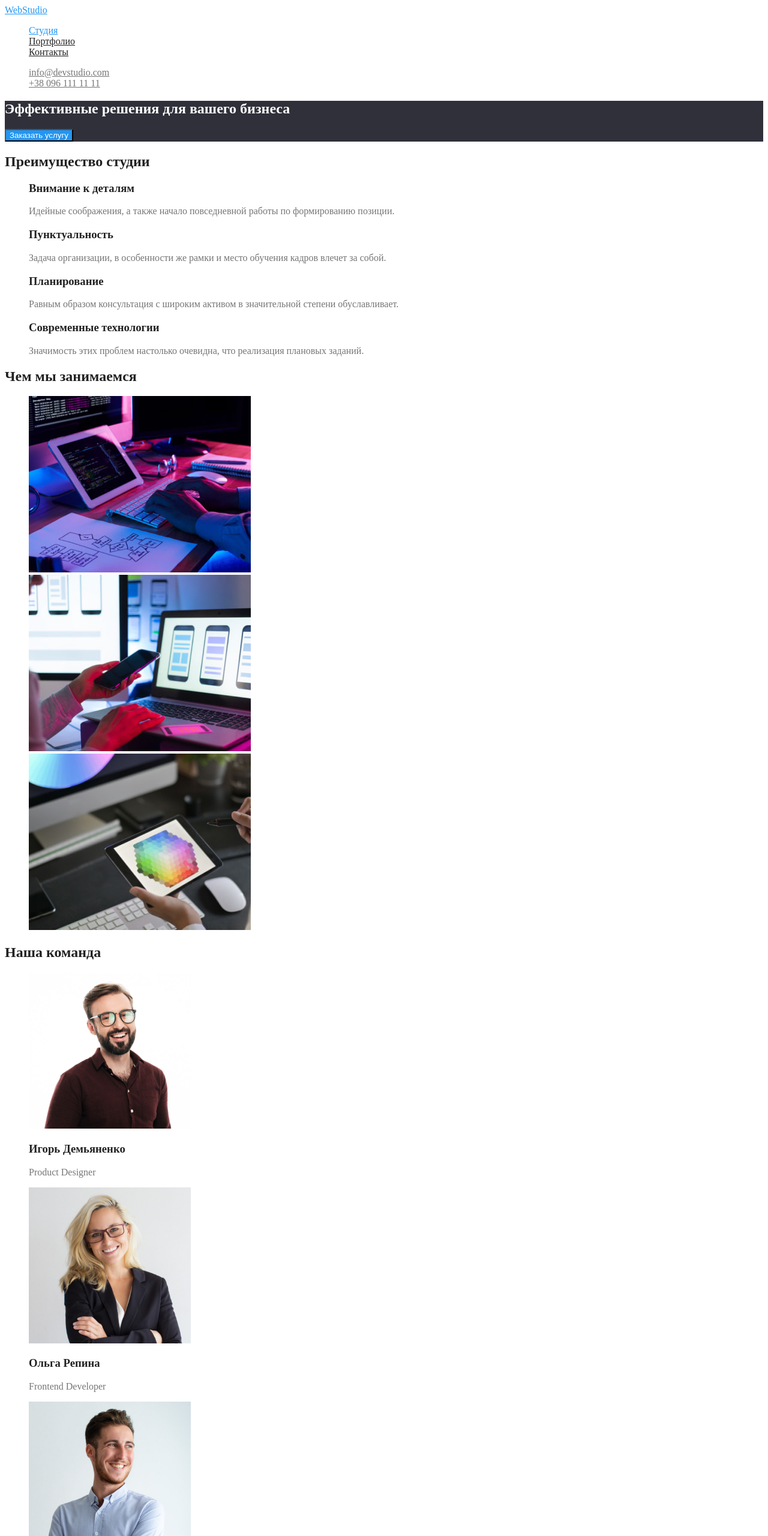
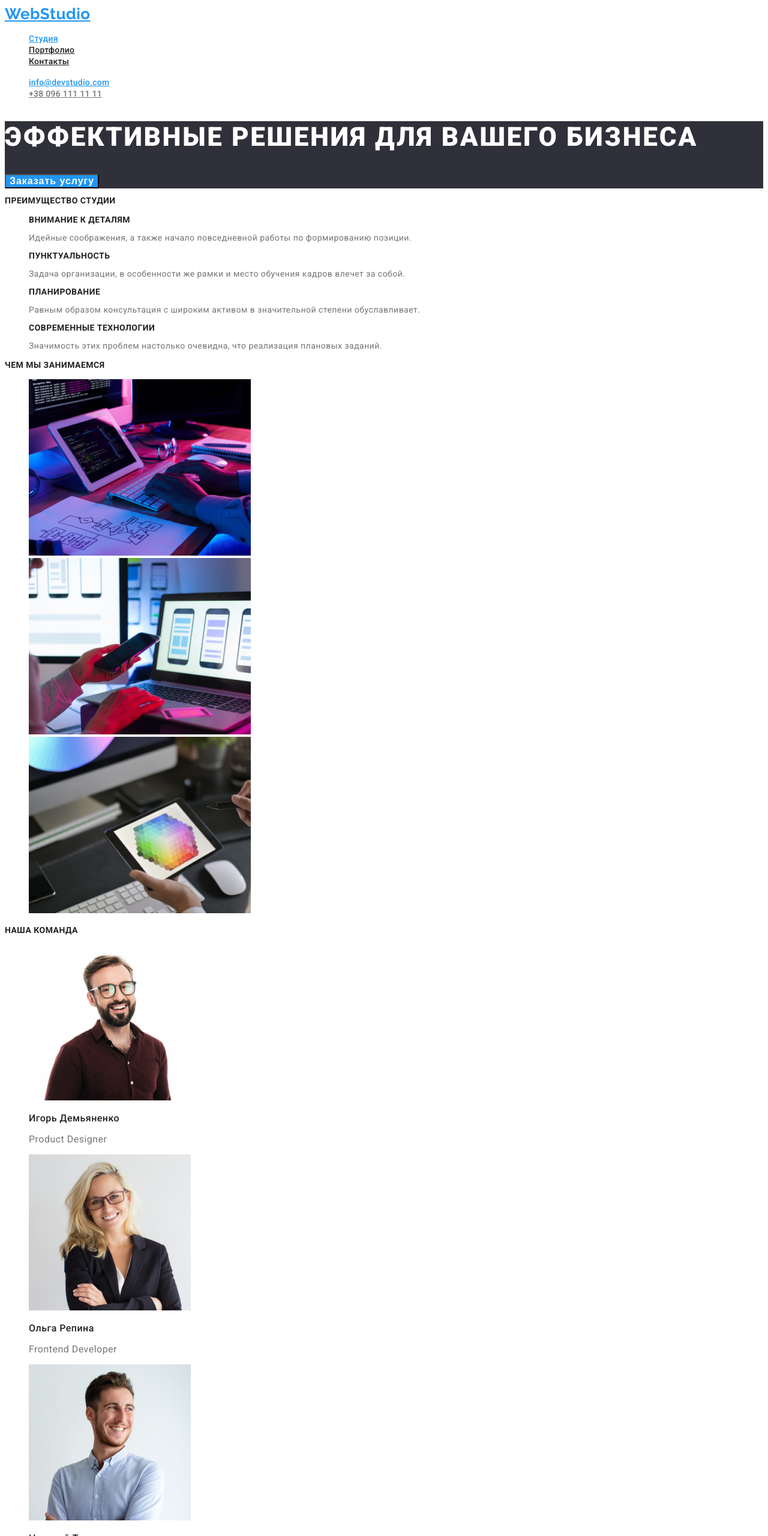
Before and after one commit to marynamozharivska/hw-2, a plain HTML site: page index.html in a window 1280 px wide. Shown: the top 2560 px of the page at 60% size. Drawn offline with Linux system fonts and the light colour scheme.

Commit message:
added css studio

```diff
--- a/css/styles.css
+++ b/css/styles.css
@@ -16,6 +16,8 @@
 body{
     color:var(--primary-text-color);
     background-color: #FFFFFF;
+    font-family: Roboto, sans-serif;
+    letter-spacing: 0.03em;
 }
 .list{
     list-style: none;
@@ -24,12 +26,20 @@ body{
 /* шапка */
  .logo {
     color: #2196F3;
- }
+    font-family: Raleway;
+    font-size: 26px;
+    line-height: 1,19;
+}
+
  /* cтілізація site-nav переробити*/
-
 .site-nav-link{
     color:var(--title-text-color);
+    font-weight: 500;
+    font-size: 14px;
+    line-height: 1,14;
+    letter-spacing: 0.02em;
 }
+
 .site-nav-link:hover,
 .site-nav-link:focus{
     color: rgba(33, 150, 243, 1);
@@ -41,7 +51,20 @@ body{
 
 .contact-nav-link{
     color:var(--primary-text-color);
+    font-weight: 500;
+    font-size: 14px;
+    line-height: 1,14;
+    letter-spacing: 0.02em;
  }
+
+ .contact-nav-link:hover,
+ .contact-nav-link:focus{
+     color: rgba(33, 150, 243, 1);
+ }
+
+ .contact-nav-link.current{
+    color: rgba(33, 150, 243, 1);
+}
  /* main */
  /* hero */
 
@@ -49,26 +72,64 @@ body{
  background-color:rgba(47, 48, 58, 1);
 }
 .hero-title{
- color:var(--acent-color);
+    color:var(--acent-color);
+    font-weight: 900;
+    font-size: 44px;
+    line-height: 1,36;
+    letter-spacing: 0.06em;
+    text-transform: uppercase;
 }
 
 .hero-button{
-color:var(--acent-color);
-background-color: rgba(33, 150, 243, 1);
+    color:var(--acent-color);
+    background-color: rgba(33, 150, 243, 1);
+    font-weight: 700;
+    font-size: 16px;
+    line-height: 1,88;
+    letter-spacing: 0.06em;
 }
+
+/* Заголовок для ассистивных технологий та filter,  в портфолио - наши работы, фильтры, проекты
+.visually-hidden{
+visibility: hidden;
+}
+*/
 
 .section-title {
     color:var(--title-text-color);
+    font-weight: 700;
+    font-size: 14px;
+    line-height: 1,14;
+    text-transform: uppercase;
 }
 
 /* features */
 .feature-list .feature-title{
     color:var(--title-text-color);
+    font-weight: 700;
+    font-size: 14px;
+    line-height: 1,14;
+    text-transform: uppercase;
 }
+.feature-list .feature-text{
+    color:var(--primary-text-color);
+    font-weight: 400;
+    font-size: 14px;
+    line-height: 1,71;
+}
+
 /* staff*/
 .staff-list .staff-title{
     color:var(--title-text-color);
+    font-weight: 500;
+    font-size: 16px;
+    line-height: 1,19;
 }
 
-
+.staff-list .staff-prof{
+    color:var(--primary-text-color);
+    font-weight: 400;
+    font-size: 16px;
+    line-height: 1,19;
+}
 /* footer */
--- a/index.html
+++ b/index.html
@@ -5,6 +5,9 @@
     <meta http-equiv="X-UA-Compatible" content="IE=edge">
     <meta name="viewport" content="width=device-width, initial-scale=1.0">
     <title>Document</title>
+    <link rel="preconnect" href="https://fonts.googleapis.com">
+    <link rel="preconnect" href="https://fonts.gstatic.com" crossorigin>
+    <link href="https://fonts.googleapis.com/css2?family=Raleway:wght@700&family=Roboto:wght@400;500;700;900&display=swap" rel="stylesheet">
     <link rel="stylesheet" href="./css/styles.css"/>
 </head>
 <body>
@@ -19,7 +22,7 @@
         </ul>
         </nav>
         <ul class="contact-nav list">
-            <li><a class="contact-nav-link" href="emailto:info@devstudio.com" >info@devstudio.com </a></li>
+            <li><a class="contact-nav-link current" href="emailto:info@devstudio.com" >info@devstudio.com </a></li>
             <li><a class="contact-nav-link" href="tel:+380961111111" >+38 096 111 11 11</a>
             </li>
         </ul>
@@ -32,24 +35,25 @@
         <button class="hero-button">Заказать услугу</button>
     </section>
     <section class="section">
+
         <!--Заголовок для ассистивных технологий-->
         <h2 class="section-title">Преимущество студии </h2>
             <ul class="feature-list list">
                 <li>
                     <h3 class="feature-title">Внимание к деталям</h3>
-                    <p>Идейные соображения, а также начало повседневной работы по формированию позиции.</p>
+                    <p class="feature-text">Идейные соображения, а также начало повседневной работы по формированию позиции.</p>
                 </li>
                 <li>
                     <h3 class="feature-title">Пунктуальность</h3>
-                    <p>Задача организации, в особенности же рамки и место обучения кадров влечет за собой.</p>
+                    <p class="feature-text">Задача организации, в особенности же рамки и место обучения кадров влечет за собой.</p>
                 </li>
                 <li>
                     <h3 class="feature-title">Планирование</h3>
-                    <p>Равным образом консультация с широким активом в значительной степени обуславливает.</p>
+                    <p class="feature-text">Равным образом консультация с широким активом в значительной степени обуславливает.</p>
                 </li>
                 <li>
                     <h3 class="feature-title">Современные технологии</h3>
-                    <p>Значимость этих проблем настолько очевидна, что реализация плановых заданий.</p>
+                    <p class="feature-text">Значимость этих проблем настолько очевидна, что реализация плановых заданий.</p>
                 </li>
             </ul>
     </section>
@@ -73,22 +77,22 @@
             <li>
                 <img src="./images/img-4.jpg" alt="Игорь Демьяненко" width="270" height="260">
                 <h3 class="staff-title">Игорь Демьяненко</h3>
-                <p lang="en">Product Designer</p>
+                <p class="staff-prof" lang="en">Product Designer</p>
             </li>
             <li>
                 <img src="./images/img-5.jpg" alt="Ольга Репина" width="270" height="260">
                 <h3 class="staff-title">Ольга Репина</h3>
-                <p lang="en">Frontend Developer</p>
+                <p class="staff-prof" lang="en">Frontend Developer</p>
             </li>
             <li>
                 <img src="./images/img-6.jpg" alt="Николай Тарасов" width="270" height="260">
                 <h3 class="staff-title">Николай Тарасов</h3>
-                <p lang="en">Marketing</p>
+                <p class="staff-prof" lang="en">Marketing</p>
             </li>
             <li>
                 <img src="./images/img-7.jpg" alt="Михаил Ермаков" width="270" height="260">
                 <h3 class="staff-title">Михаил Ермаков</h3>
-                <p lang="en">UI Designer</p>
+                <p class="staff-prof" lang="en">UI Designer</p>
             </li>
         </ul>
     </section>
```
Also changed, not shown: portfolio.html (+53 -31 lines).
